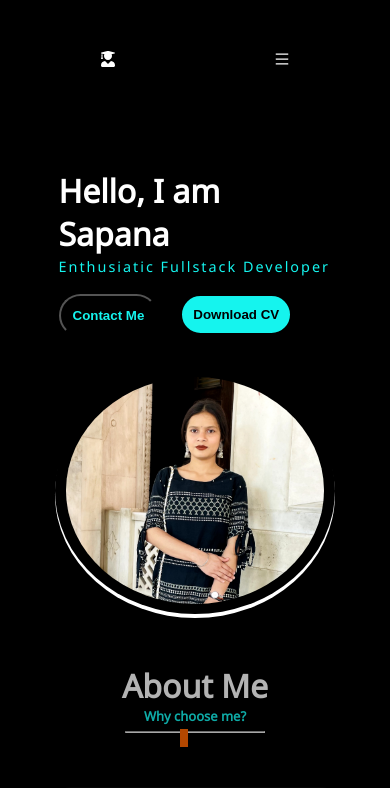
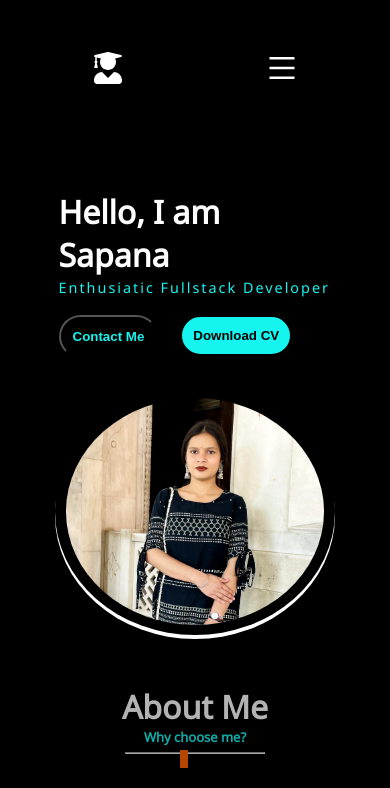
Before and after one commit to Sapana-Singh30/portfolio, a React (Create React App) app: page / in a window 390 px wide. Shown: the top 788 px of the page. Built offline with nearby package versions, Linux system fonts and the light colour scheme.

Commit message:
17/09/2023

```diff
--- a/package.json
+++ b/package.json
@@ -1,4 +1,5 @@
 {
+  "homepage" :"https://Sapana-Singh30.github.io/portfolio",
   "name": "pfolio",
   "version": "0.1.0",
   "private": true,
@@ -15,6 +16,8 @@
     "web-vitals": "^2.1.4"
   },
   "scripts": {
+    "predeploy": "npm run build",
+    "deploy": "gh-pages -d build",
     "start": "react-scripts start",
     "build": "react-scripts build",
     "test": "react-scripts test",
@@ -37,5 +40,8 @@
       "last 1 firefox version",
       "last 1 safari version"
     ]
+  },
+  "devDependencies": {
+    "gh-pages": "^6.0.0"
   }
 }
--- a/src/Portfolio/Navbar.css
+++ b/src/Portfolio/Navbar.css
@@ -45,10 +45,12 @@
     }
 
     .logo{
+        font-size: 2rem;
         color: white;
     }
 
     .hamburger-menu{
+        font-size: 2rem;
         color: white;
     }
 
--- a/src/Portfolio/Project/Prjctprp.css
+++ b/src/Portfolio/Project/Prjctprp.css
@@ -6,7 +6,7 @@
     background-color: black;
     height: 280px;
     width: 280px;
-    margin-left: 30px;
+    /* margin-left: 30px; */
     margin-top:30px;
     display: flex;
     flex-direction: column;
```
Also changed, not shown: 1 other file (tests, documents, lock files or other folders).
